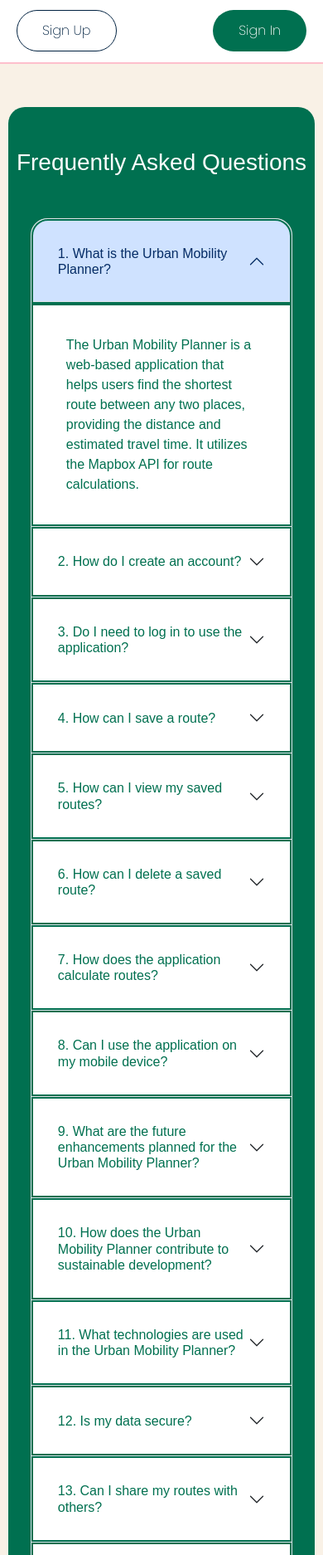
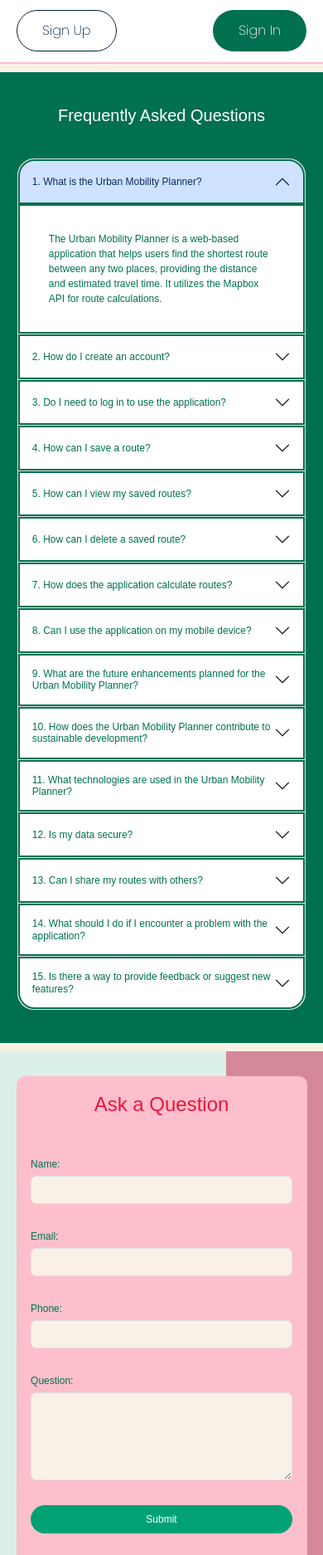
Before and after one commit to tanyanebhwani/urbanMobility, a plain HTML site: page help.html in a window 390 px wide. Shown: the part 126-2000 px from the top of the page at 83% size. Drawn offline with nearby package versions, Linux system fonts and the light colour scheme; a web font is replaced by a local one.

Commit message:
all pages changes done

```diff
--- a/help-style.css
+++ b/help-style.css
@@ -6,7 +6,6 @@
   justify-content: center;
 }
 .container {
-  border-radius: 20px;
   display: flex;
   flex-direction: column;
   align-items: center;
@@ -55,7 +54,6 @@
 /* Contact Support Section */
 #contact{
   background: linear-gradient(90deg, #dcf0ea 70%,#d58998 30%);
-  height: 180vh;
   display: flex;
   flex-direction: column;
   align-items: center;
@@ -65,7 +63,7 @@
 .contact-heading{
   font-size: 4rem;
   font-weight: 300;
-  padding-bottom: 40px;
+  padding: 20px 0 40px 0;
   color: #ed143f;
 }
 .contact-section-content{
@@ -73,7 +71,6 @@
   border: none;
   border-radius: 20px;
   width: 70%;
-  height: 800px;
   padding-bottom: 50px;
   display: flex;
   flex-direction: column;
@@ -112,13 +109,52 @@
 .footer-and-links{
   width: 100%;
 }
+@media only screen and (max-width: 1208px){
+   .container{
+    padding: 80px 30px;
+   }
+}
+@media only screen and (max-width: 940px){
+  .container{
+    margin: 30px 0px;
+  }
+  .faq-heading{
+    font-size: 2.5rem;
+  }
+  .accordion-item .accordion-button{
+    padding: 15px;
+    font-size: 1rem;
+  }
+  .accordion-item .accordion-collapse{
+    padding: 15px;
+    font-size: 0.8rem;
+  }
+  .container{
+    padding: 50px 30px;
+  }
+  .contact-heading{
+    font-size: 2.5rem;
+  }
+  .contact-form{
+    font-size: 1.1rem;
+  }
+  .btn-ask{
+    font-size: 1.1rem;
+  }
+  .form-control{
+    padding: 7px;
+  }
+  .btn-ask{
+    padding: 7px;
+  }
+  .contact-section-content{
+    margin-top: 50px;
+  }
+}
 @media only screen and (max-width: 920px){
   .container{
     width: 95%;
-    padding: 120px 80px;
-  }
-  .accordion-button{
-    padding: 30px;
+    padding: 80px 40px;
   }
 }
 @media only screen and (max-width: 872px){
@@ -132,7 +168,7 @@
 }
 @media only screen and (max-width: 794px){
   .container{
-    padding: 120px 40px;
+    padding: 80px 10px;
   }
   .faq-heading{
     font-size: 2.5rem;
@@ -141,27 +177,45 @@
     font-size: 2.5rem;
   }
 }
+@media only screen and (max-width: 774px){
+  .container{
+   padding: 40px 5px;
+  }
+  .contact-section-content{
+    width: 90vw;
+    border-radius: 10px;
+  }
+  .faq-heading{
+    margin-bottom: 40px;
+  }
+  .container{
+    margin: 10px 0;
+  }
+  .faq-heading{
+    font-size: 1.75rem;
+  }
+  .contact-heading{
+    font-size: 1.75rem;
+  }
+  .form-control{
+    font-size: 0.75rem;
+  }
+  .btn-ask{
+    font-size: 0.75rem;
+  }
+}
 @media only screen and (max-width: 659px){
   .container{
-    padding: 120px 20px;
-  }
-  .faq-heading{
-    font-size: 2rem;
-  }
-  .accordion-button{
-    font-size: 1.25rem;
-  }
-  .accordion-collapse{
-    font-size: 1.25rem;
-  }
-  .contact-heading{
-    font-size: 2rem;
-  }
-  label{
-    font-size: 1rem;
+    padding: 40px 5px;
   }
   .contact-section-content{
     width: 90%;
+    margin-top: 30px;
+  }
+}
+@media only screen and (max-width: 570px){
+  label{
+    font-size: 0.75rem;
   }
 }
 @media only screen and (max-width: 530px){
@@ -175,24 +229,64 @@
     font-size: 1rem;
   }
 }
+@media only screen and (max-width: 504px){
+  .container{
+    padding: 40px 2px;
+  }
+  .faq-heading{
+    font-size: 1.5rem;
+  }
+  .accordion-item .accordion-button{
+    font-size: 0.75rem;
+  }
+  .accordion-item .accordion-collapse{
+    font-size: 0.75rem;
+  }
+  .contact-heading{
+    font-size: 1.5rem;
+  }
+  .form-group{
+    font-size: 0.75rem;
+  }
+  .btn-ask{
+    font-size: 0.75rem;
+  }
+}
 @media only screen and (max-width: 490px){
   .container{
-    padding: 80px 10px;
-    margin: 50px 0;
+    padding: 40px 2px;
+    margin: 10px 0;
   }
   .faq-heading{
-    font-size: 1.75rem;
+    font-size: 1.5rem;
   }
   .accordion-button{
-    font-size: 1rem;
+    font-size: 0.75rem;
   }
   .accordion-collapse{
-    font-size: 1rem;
+    font-size: 0.75rem;
+  }
+}
+@media only screen and (max-width: 442px){
+  .faq-heading{
+    font-size: 1.25rem;
+  }
+  .accordion-button{
+    font-size: 0.75rem;
+  }
+  .accordion-collapse{
+    font-size: 0.75rem;
+  }
+  .container{
+    width: 100%;
   }
 }
 @media only screen and (max-width: 400px){
   .container{
-    padding: 50px 10px;
-    margin: 20px 0;
+    padding: 40px 2px;
+    margin: 5px 0;
+  }
+  #faq{
+    padding: 5px 0;
   }
 }
--- a/help.html
+++ b/help.html
@@ -653,7 +653,7 @@
       </div>
       <div class="footer-and-links">
         <div class="links">
-          <div class="link-sec">
+          <div class="link-sec link-1">
             <div class="comp-info">
               <div class="comp-logo">
                 <img src="RouteWise.png" alt="" />
@@ -681,7 +681,7 @@
               </div>
             </div>
           </div>
-          <div class="link-sec">
+          <div class="link-sec link-3">
             <div class="get-start">
               <h2>Get Started</h2>
               <ul>
--- a/styles.css
+++ b/styles.css
@@ -409,6 +409,7 @@
 .post-section{
     background-color: rgb(249,241,230);
     height: 50vh;
+    padding: 50px 10px;
 }
 .post-head{
     text-align: center;
@@ -558,7 +559,7 @@
     }
     .banner-text{
         width: 100%;
-        height: 100vh;
+        height: 80vh;
     }
     .banner-text h1{
         font-size: 3rem;
@@ -795,6 +796,20 @@
     .curved-section-content p{
         margin: 0 20px;
     }
+    .link-sec{
+        font-size: 1rem;
+    }
+    .link-sec h2{
+        font-size: 1.25rem;
+    }
+  }
+  @media only screen and (max-width: 490px){
+    .link-sec{
+        font-size: 1rem;
+    }
+    .link-sec h2{
+        font-size: 1.25rem;
+    }
   }
   @media only screen and (max-width: 469px){
     .testimonial{
@@ -813,6 +828,15 @@
     }
     .curved-section p{
         font-size: 0.6rem;
+    }
+    .links{
+        justify-content: space-between;
+    }
+    .link-1{
+        margin-left: 25px;
+    }
+    .link-3{
+        margin-right: 25px;
     }
   }
   @media only screen and (max-width: 421px){
```
Also changed, not shown: about-style.css (+22 -0 lines), about.html (+2 -2 lines), contact-style.css (+44 -19 lines), contact.html (+7 -7 lines), home.html (+2 -2 lines), index.html (+2 -2 lines), signup.html (+2 -2 lines).
